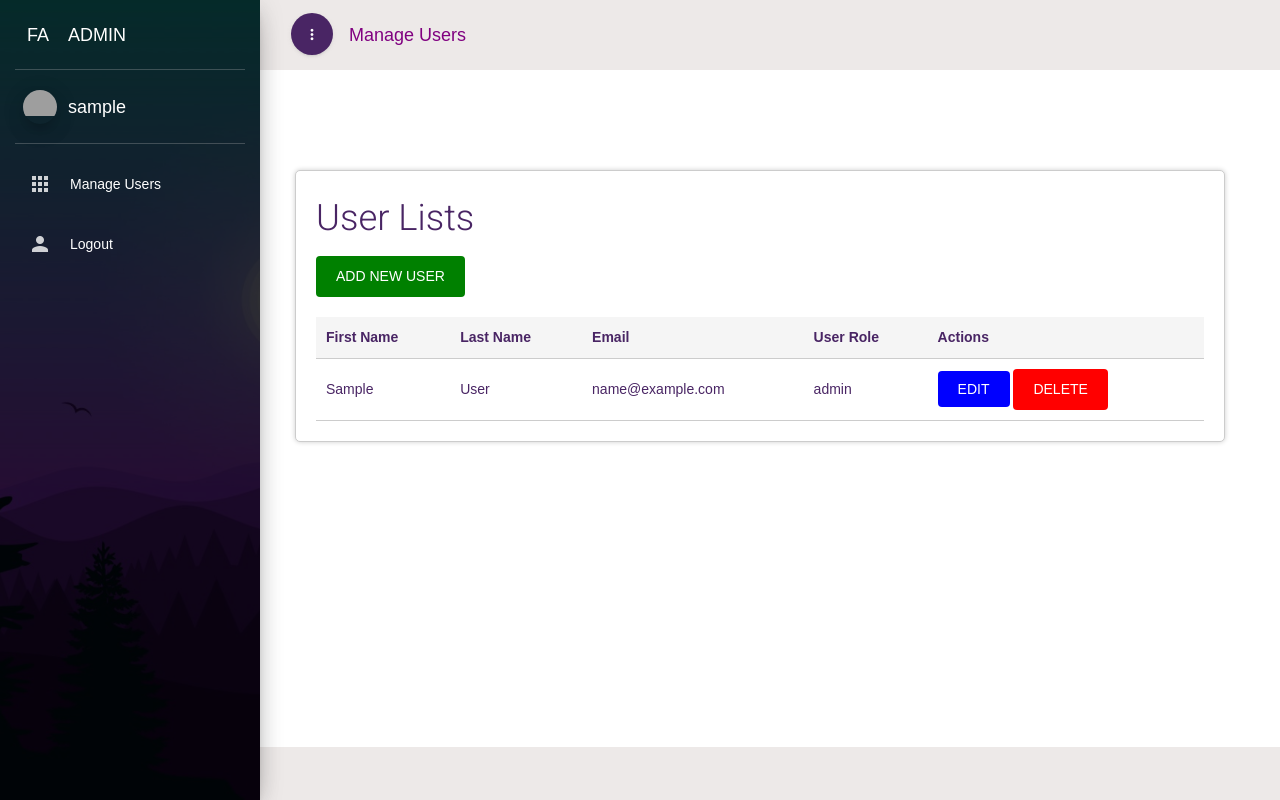
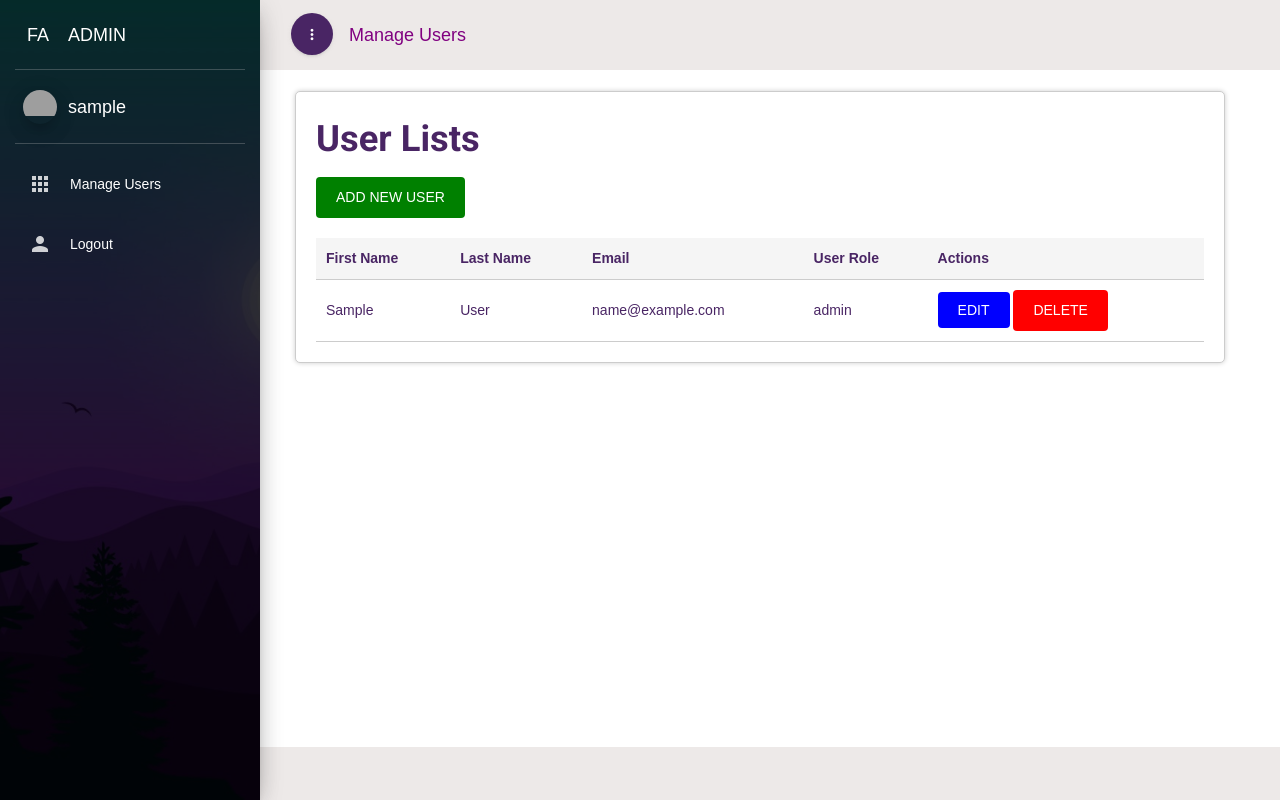
Before and after one commit to Doodsie/faceattendify_trymuna, a Flask app: page /users in a window 1280 px wide. Run offline with Flask 3, Linux system fonts and the light colour scheme; the visitor is signed in with stand-in values (Sample User, id 1); tables that the repository leaves empty or names only in its code hold one stand-in row (values such as "Sample post"); some libraries are stand-ins or nearby versions; grey boxes are pictures that could not be loaded.

Commit message:
Edit admin

```diff
--- a/templates/edit_user.html
+++ b/templates/edit_user.html
@@ -90,6 +90,10 @@ a.close-button:hover {
     </ul>
     {% endif %}
     {% endwith %}
+ <br>
+ <br>
+ <br>
+ <br>
 <div class="admin-panel">
     <!-- Edit User Form -->
     <div class="edit-user-form">
--- a/templates/users.html
+++ b/templates/users.html
@@ -113,7 +113,7 @@
          display: flex;
         flex-direction: column; /* Change flex direction to stack elements vertically */
         padding: 20px;
-        margin-top:50px;
+        margin-top:-50px;
     }
 
     .user-list-box {
@@ -307,10 +307,10 @@
                  <button class="close-button" id="closeButton">Close</button> <!-- Close Button Added -->
             </form>
         </div>
-
+<br>
         <!-- User List Box -->
         <div class="user-list-box">
-            <h2>User Lists</h2>
+            <h2><b>User Lists</b></h2>
             <!-- Add User Button -->
             <button class="add-user-button green-button" id="addUserButton">ADD NEW USER</button> <!-- Add User Button Color Green -->
             <table>
```
